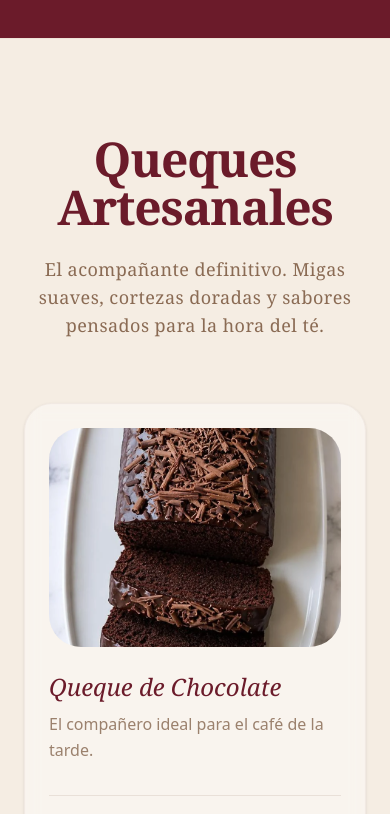
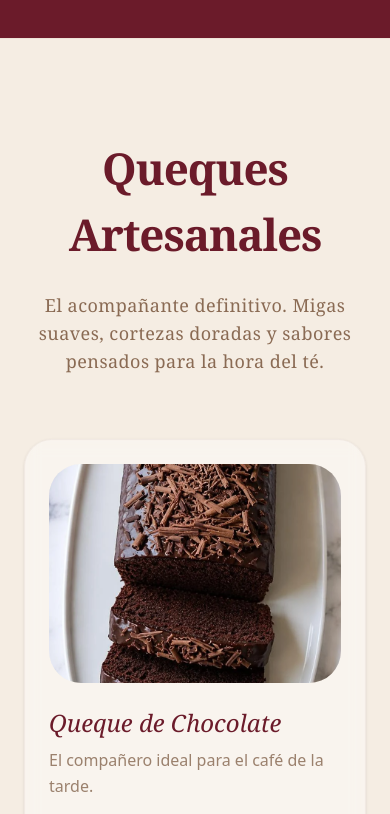
Before and after one commit to jhefferson-guerrero/pastelia-landing, a React (Vite) app: page / in a window 390 px wide. Shown: the part 5300-6114 px from the top of the page. Built offline with nearby package versions, Linux system fonts and the light colour scheme; a web font is replaced by a local one.

Commit message:
Reduce el tamaño de los títulos de Queques y Cuchareables

```diff
--- a/src/components/sections/Cuchareables.jsx
+++ b/src/components/sections/Cuchareables.jsx
@@ -23,7 +23,7 @@ export default function Cuchareables() {
         className="relative z-10 mb-16 md:mb-24 text-center max-w-xl mx-auto flex flex-col items-center"
       >
         <span className="text-pastelia-cream/70 font-sans uppercase tracking-widest text-sm font-semibold mb-2">Nuevo Lanzamiento</span>
-        <h2 className="font-serif text-5xl md:text-6xl 2xl:text-7xl font-bold tracking-tight text-pastelia-cream mb-6">
+        <h2 className="font-serif text-[2.75rem] md:text-[3.25rem] 2xl:text-6xl font-bold tracking-tight text-pastelia-cream mb-6">
           Cuchareables
         </h2>
         <p className="text-pastelia-cream/80 text-lg md:text-2xl font-serif tracking-wide">
--- a/src/components/sections/Queques.jsx
+++ b/src/components/sections/Queques.jsx
@@ -18,7 +18,7 @@ export default function Queques() {
         transition={{ duration: 0.8, ease: [0.32, 0.72, 0, 1] }}
         className="relative z-10 mb-16 md:mb-24 text-center max-w-xl mx-auto flex flex-col items-center"
       >
-        <h2 className="font-serif text-5xl md:text-6xl 2xl:text-7xl font-bold tracking-tight text-pastelia-burgundy mb-6">
+        <h2 className="font-serif text-[2.75rem] md:text-[3.25rem] 2xl:text-6xl font-bold tracking-tight text-pastelia-burgundy mb-6">
           Queques Artesanales
         </h2>
         <p className="text-pastelia-brown/70 text-lg md:text-2xl font-serif tracking-wide">
```
